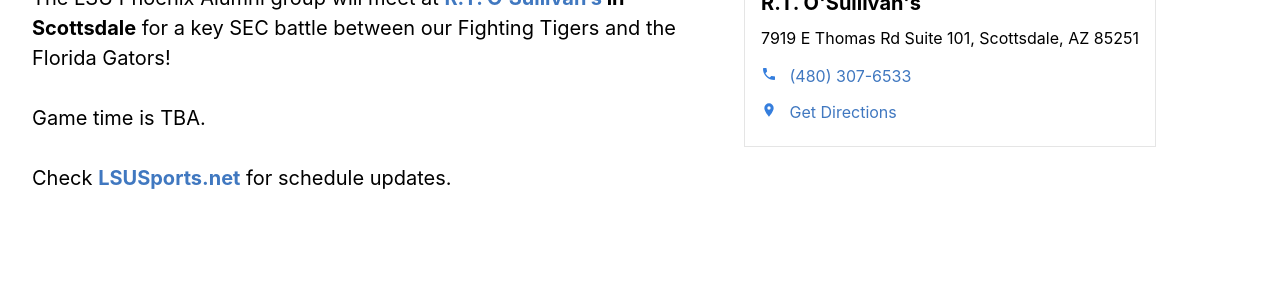
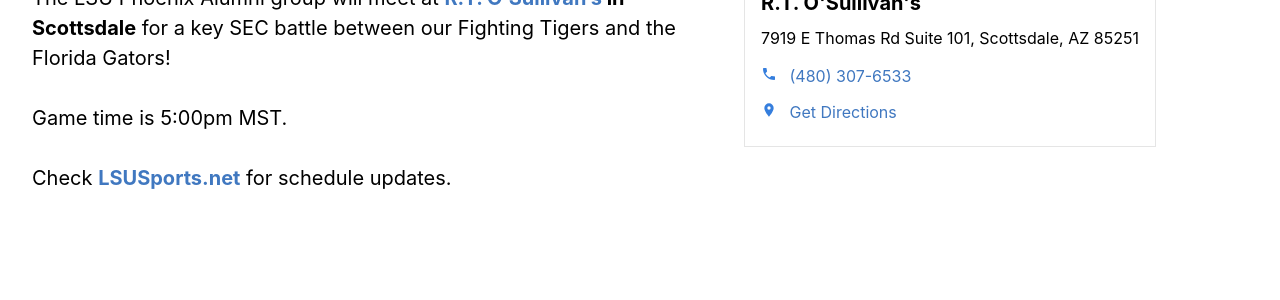
Before and after one commit to lsu-phoenix-alumni/lsu-phoenix-alumni.github.io, a Jekyll site: the page built from _events/lsu-vs-florida.markdown, in a window 1280 px wide. Shown: the part 452-752 px from the top of the page. Built offline with Jekyll 4.4.1, drawn with Linux system fonts in a browser that asks for light colours.

Commit message:
Updated Lsu Vs Florida

```diff
--- a/_events/lsu-vs-florida.markdown
+++ b/_events/lsu-vs-florida.markdown
@@ -16,7 +16,7 @@
 <br>
 The LSU Phoenix Alumni group will meet at **[R.T. O'Sullivan's][1] in Scottsdale** for a key SEC battle between our Fighting Tigers and the Florida Gators!
 <br>
-Game time is TBA.
+Game time is 5:00pm MST.
 <br>
 Check **[LSUSports.net][2]** for schedule updates.
 
```
